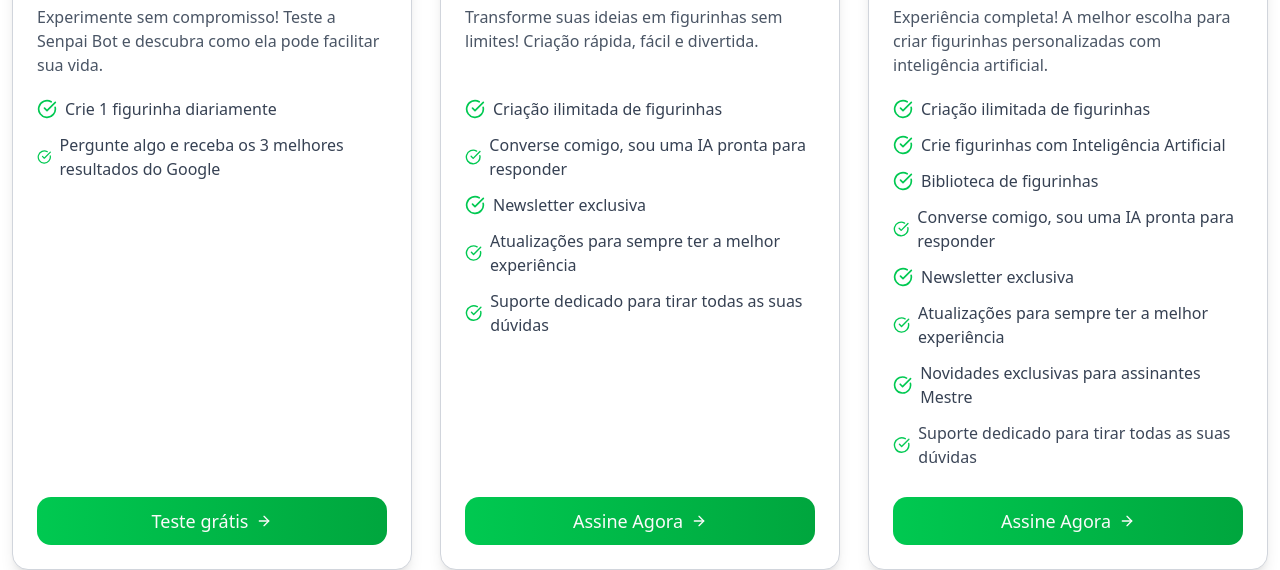
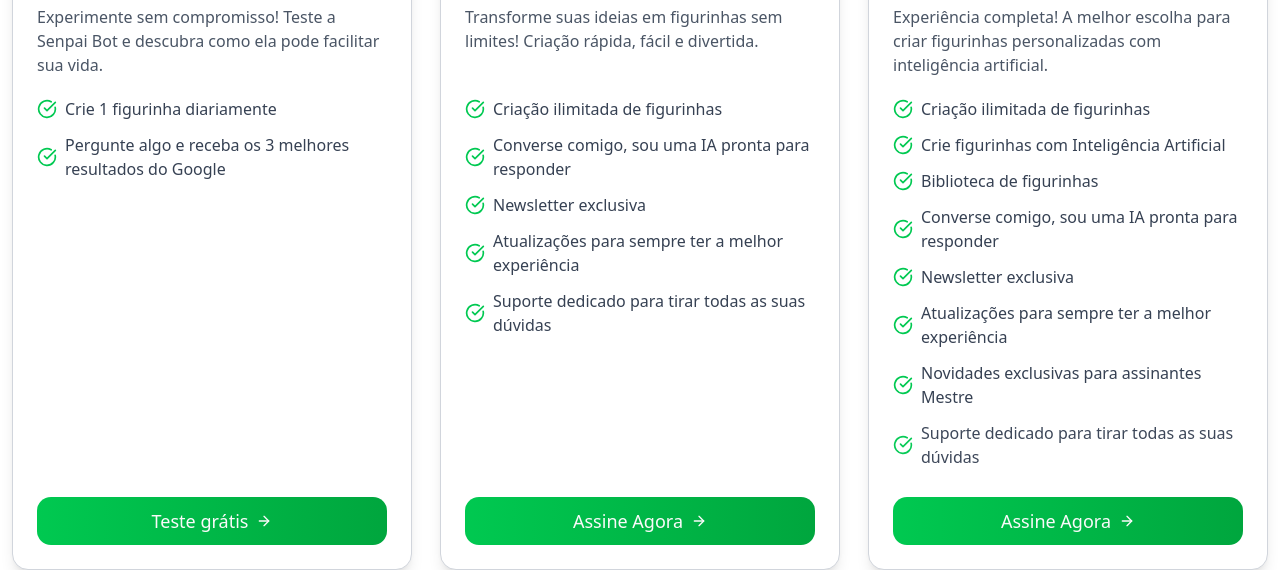
Before and after one commit to PedroMarques391/senpaiLP, a Next.js app: page / in a window 1280 px wide. Shown: the part 3440-4010 px from the top of the page. Built offline with nearby package versions, Linux system fonts and the light colour scheme.

Commit message:
fix: Corrigindo link em Services.tsx

```diff
--- a/src/components/Services.tsx
+++ b/src/components/Services.tsx
@@ -3,6 +3,7 @@ import React, { useRef } from 'react'
 import { Button } from './ui/button'
 import { ArrowRight, CheckCircle } from 'lucide-react'
 import { motion, useInView } from "motion/react"
+import Link from 'next/link'
 
 
 export interface IServicesInterface {
@@ -60,14 +61,16 @@ const Services = ({ service,
                         transition={{ type: 'tween', ease: 'easeInOut', duration: index }}
                         key={index} className="flex items-center gap-2">
                         <CheckCircle className="text-green-500 w-5 h-5" />
-                        {item}
+                        <p className=' flex-1'>{item}</p>
                     </motion.li>
                 ))}
             </ul>
 
-            <Button className="w-full text-lg py-6 rounded-xl bg-gradient-to-r from-green-500 to-green-600 hover:opacity-90 transition-all mt-7">
-                {textButton} <ArrowRight size={34} />
-            </Button>
+            <Link href={`ttps://wa.me/555497153068?text=Estou%20interessado%20no%20${service}`} target='_blank' rel="noreferrer" aria-label='Link de assinatura' >
+                <Button className="w-full text-lg py-6 rounded-xl bg-gradient-to-r from-green-500 to-green-600 hover:opacity-90 transition-all mt-7">
+                    {textButton} <ArrowRight size={34} />
+                </Button>
+            </Link>
         </div>
 
     )
```
